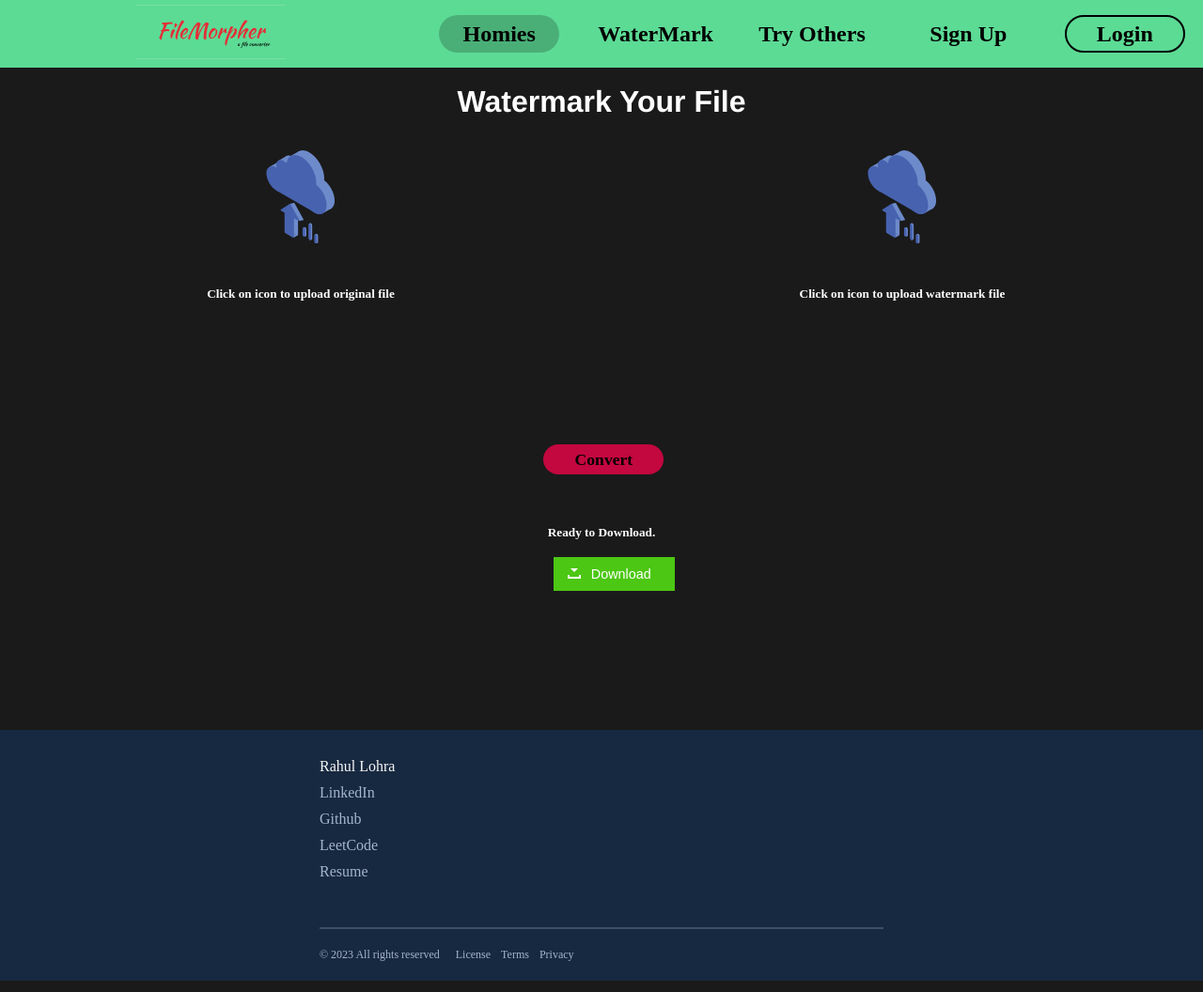
After one commit to rahullo/FileMorpher, a Django app: template doccon/doc_conv/converters/templates/watermark.html in a window 1280 px wide. The commit adds this page. Shown: the whole page at 94% size. Run offline with Django 4.2, Linux system fonts and the light colour scheme; the template is opened without the code that fills it: most values are stand-ins (such as "Sample title", 1, 10 or a date in 2020); some libraries are stand-ins or nearby versions.

Commit message:
watermark feature

```diff
--- a/doccon/doc_conv/converters/static/css/upload-style.css
+++ b/doccon/doc_conv/converters/static/css/upload-style.css
@@ -13,6 +13,24 @@ body {
     position: absolute;
     left: 50%;
     margin-left: -50px;
+}
+
+.image-upload-original{
+        width: 10px;
+        cursor: pointer;
+        position: absolute;
+        left: 25%;
+        margin-left: -50px;
+        top: 10rem;
+
+}
+.image-upload-watermark {
+    width: 10px;
+    cursor: pointer;
+    position: absolute;
+    left: 75%;
+    margin-left: -50px;
+    top: 10rem;
 }
 
 .buttons{
--- a/doccon/doc_conv/converters/static/js/file-upload.js
+++ b/doccon/doc_conv/converters/static/js/file-upload.js
@@ -1,7 +1,6 @@
 'use strict'
 
 document.querySelector('.navbar-nav').addEventListener('click', function(event) {
-    event.preventDefault();
     console.log("CLicked")
     let active_btn = document.querySelector('.active')
 
--- a/doccon/doc_conv/converters/templates/master.html
+++ b/doccon/doc_conv/converters/templates/master.html
@@ -28,13 +28,13 @@
             <div class="navs">
                 <ul class="navbar-nav">
                     <li class="nav-item">
-                        <a class="nav-link_1" aria-current="page" href=""><button id="button-1" class=" active">Home</button></a>
+                        <a class="nav-link_1" href=""><button id="button-1" class=" active">Homies</button></a>
                     </li>
                     <li class="nav-item">
-                        <a class="nav-link_2" href=""><button id="button-2">WaterMark</button></a>
+                        <a class="nav-link_2" href="/fileMorpher/watermark"><button id="button-2">WaterMark</button></a>
                     </li>
                     <li class="nav-item">
-                        <a class="nav-link_3" href="#"><button id="button-3">Try Others</button></a>
+                        <a class="nav-link_3" href="https://www.apple.com/in/"><button id="button-3">Try Others</button></a>
                     </li>
                     <li class="nav-item">
                         <a class="nav-link_4" aria-current="page" href="#"><button id="button-4">Sign Up</button></a>
--- /dev/null
+++ b/doccon/doc_conv/converters/templates/watermark.html
@@ -0,0 +1,90 @@
+{% extends "master.html" %}
+
+{% load static %}
+
+{% load static %}
+
+{% block title %}
+    Watermark Your File
+{% endblock %}
+
+{% block content-section%}
+<div>
+    <br/>
+    <H1 style="text-align: center; font-family: 'Franklin Gothic Medium', 'Arial Narrow'; color: white;">Watermark Your File</H1>
+    <br/>
+</div>
+
+<div>
+    <form method="post" action="./watermark" enctype="multipart/form-data">
+        {% csrf_token %}
+        <div style=" width:100%; height:8rem; display: flex; justify-content: space-between;">
+            <div style=" width:50%; height:20rem">
+                <div>
+                    <h5 style="text-align: center; color: white;; padding-top: 5rem;">Click on icon to upload original file</h5>
+                </div>
+                <div class="image-upload-original">
+                    <label for="files">
+                        <img style="width: 100px; height: 100px; cursor: pointer;" src='../static/img/upload.svg'/>
+                    </label>
+
+                    <input id="files" type="file" name="files" accept="img" multiple hidden/>
+                </div>
+            </div>
+
+            <div style=" width:50%; height:20rem;">
+                <div>
+                    <h5 style="text-align: center; color: white; padding-top: 5rem;">Click on icon to upload watermark file</h5>
+                </div>
+                <div class="image-upload-watermark">
+                    <label for="files">
+                        <img style="width: 100px; height: 100px; cursor: pointer;" src='../static/img/upload.svg'/>
+                    </label>
+
+                    <input id="files" type="file" name="files" accept="img" multiple hidden/>
+                </div>
+            </div>
+
+        </div>
+        </br>
+        </br>
+        </br>
+        </br>
+        <div>
+            <h5 id="filecount" style="text-align: center"></h5>
+        </div>
+        <div class="buttons">
+            <button id="uploadbutton" type="submit"
+                    class="btn upload-btn" style="margin-left: 30%;" disabled>Convert
+            </button>
+        </div>
+        </br>
+        </br>
+
+    </form>
+</div>
+</br>
+{% if url %}
+    <h5 style="text-align: center">Ready to Download.</h5>
+    </br>
+    <a class="btn buttonDownload" href="../static/uploaded_files/watermark/{{ url }}/sample.jpg" download="output.jpg">Download</a>
+{% endif %}
+
+<div class="container quote-imgs-thumbs quote-imgs-thumbs--hidden" id="result" aria-live="polite"></div>
+
+
+
+<!-- Optional JavaScript -->
+<!-- jQuery first, then Popper.js, then Bootstrap JS -->
+<script src="../static/js/file-upload.js"></script>
+<script src="https://code.jquery.com/jquery-3.4.1.slim.min.js"
+        integrity="sha384-J6qa4849blE2+poT4WnyKhv5vZF5SrPo0iEjwBvKU7imGFAV0wwj1yYfoRSJoZ+n"
+        crossorigin="anonymous"></script>
+<script src="https://cdn.jsdelivr.net/npm/popper.js@1.16.0/dist/umd/popper.min.js"
+        integrity="sha384-Q6E9RHvbIyZFJoft+2mJbHaEWldlvI9IOYy5n3zV9zzTtmI3UksdQRVvoxMfooAo"
+        crossorigin="anonymous"></script>
+<script src="https://stackpath.bootstrapcdn.com/bootstrap/4.4.1/js/bootstrap.min.js"
+        integrity="sha384-wfSDF2E50Y2D1uUdj0O3uMBJnjuUD4Ih7YwaYd1iqfktj0Uod8GCExl3Og8ifwB6"
+        crossorigin="anonymous"></script>
+
+{% endblock%}
--- a/doccon/doc_conv/converters/urls.py
+++ b/doccon/doc_conv/converters/urls.py
@@ -7,4 +7,5 @@ urlpatterns = [
     path('fileMorpher/pdfTodoc', views.pdfTodoc, name='pdfTodoc'),
     path('fileMorpher/jpgtopdf', views.jpgTopdf, name='jpgTopdf'),
     path('fileMorpher/pdftojpg', views.pdfTojpg, name='pdfTojpg'),
+    path('fileMorpher/watermark', views.watermark, name='watermark'),
 ]
```
Also changed, not shown: doccon/doc_conv/converters/views.py (+33 -0 lines), 6 other files.
